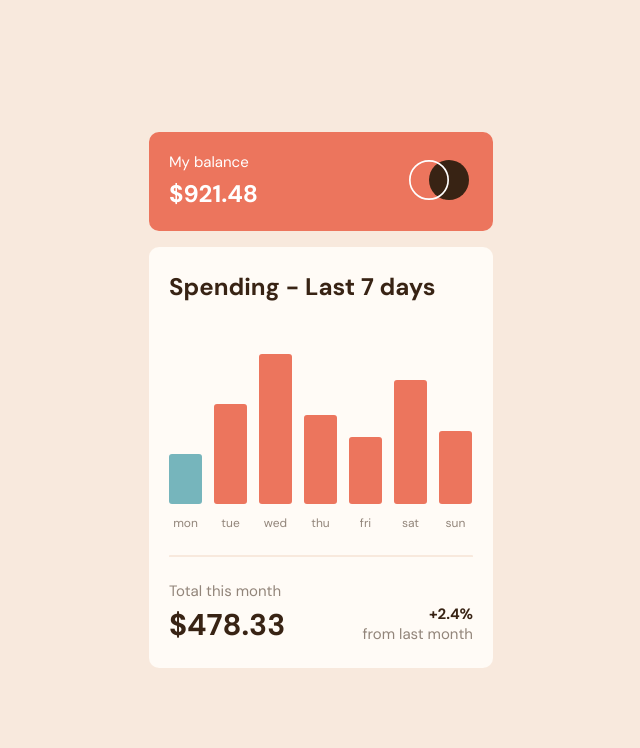
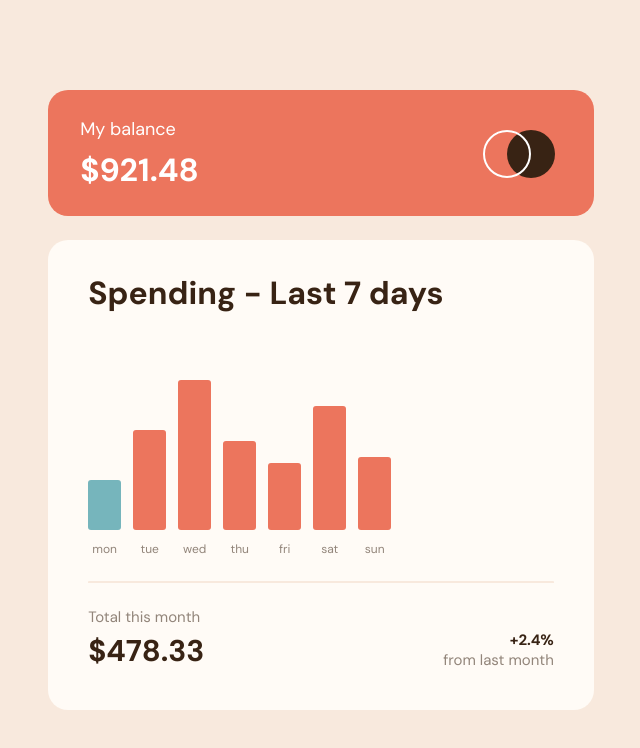
Before and after one commit to AdamHaniff/Expenses-Chart-Component, a React (Create React App) app: page / in a window 1280 px wide. Shown: the top 748 px of the page, without its empty margins (319-959 px from the left). Built offline with nearby package versions, Linux system fonts and the light colour scheme.

Commit message:
Styled spending__label in 600px layout

```diff
--- a/src/css/main.css
+++ b/src/css/main.css
@@ -143,6 +143,37 @@ body {
   text-align: right;
 }
 
+@media only screen and (min-width: 37.5em) {
+  .app {
+    gap: 2.4rem;
+  }
+  .balance {
+    border-radius: 2rem;
+    gap: 28.4rem;
+    padding: 2.7rem 3.9rem 2.5rem 3.2rem;
+  }
+  .balance__info {
+    gap: 0.8rem;
+  }
+  .balance__label {
+    font-size: 1.8rem;
+  }
+  .balance__number {
+    font-size: 3.2rem;
+  }
+  .balance__logo {
+    width: 7.2rem;
+    height: 4.8rem;
+  }
+  .spending {
+    border-radius: 2rem;
+    padding: 3.2rem 4rem 4rem;
+  }
+  .spending__label {
+    font-size: 3.2rem;
+    margin-bottom: 6.6rem;
+  }
+}
 .color-neptune-bg {
   background: #76b5bc;
 }/*# sourceMappingURL=main.css.map */
--- a/src/sass/main.scss
+++ b/src/sass/main.scss
@@ -28,12 +28,6 @@ $responsive-118px-151px: clamp(
   11.8rem,
   calc(11.8rem + (33 * ((100vw - 32rem) / 55))),
   15.1rem
-);
-
-$responsive-343px-540px: clamp(
-  34.3rem,
-  calc(34.3rem + (197 * ((100vw - 37.5rem) / 1065))),
-  54rem
 );
 
 // ************* BASE *************
@@ -209,8 +203,44 @@ body {
 
 // ******** 600px MEDIA QUERY ********
 @media only screen and (min-width: 37.5em) {
+  // ************** APP **************
+  .app {
+    gap: 2.4rem;
+  }
+
   // ************ BALANCE ************
   .balance {
+    border-radius: 2rem;
+    gap: 28.4rem;
+    padding: 2.7rem 3.9rem 2.5rem 3.2rem;
+
+    &__info {
+      gap: 0.8rem;
+    }
+
+    &__label {
+      font-size: 1.8rem;
+    }
+
+    &__number {
+      font-size: 3.2rem;
+    }
+
+    &__logo {
+      width: 7.2rem;
+      height: 4.8rem;
+    }
+  }
+
+  // ************ SPENDING ************
+  .spending {
+    border-radius: 2rem;
+    padding: 3.2rem 4rem 4rem;
+
+    &__label {
+      font-size: 3.2rem;
+      margin-bottom: 6.6rem;
+    }
   }
 }
 
```
Also changed, not shown: 1 other file (tests, documents, lock files or other folders).
